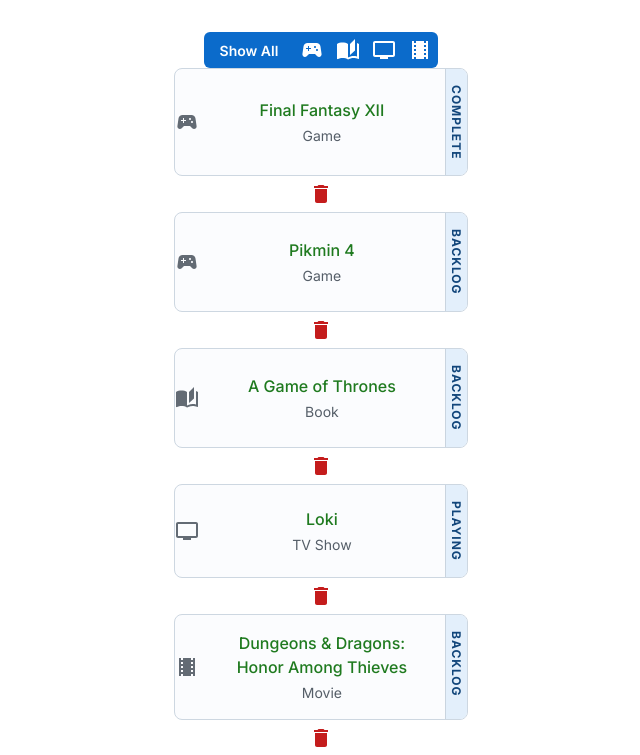
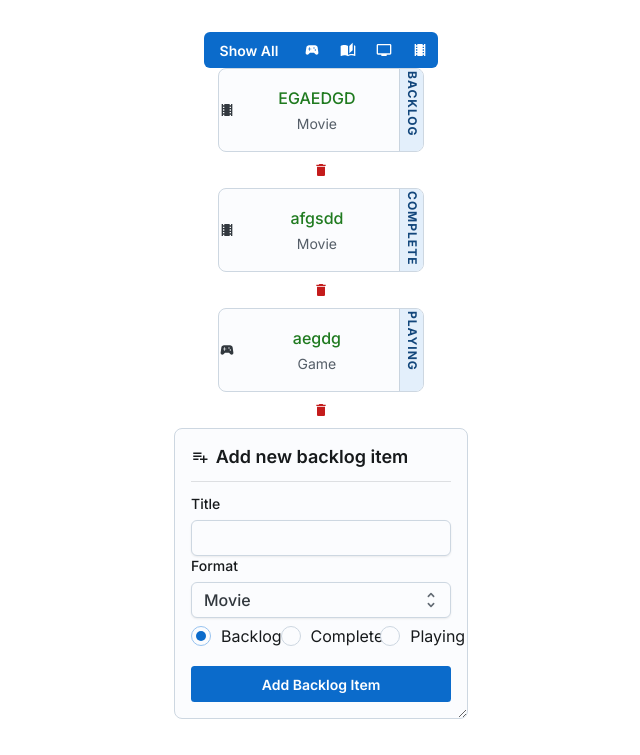
Before and after one commit to dbyrne978/back-log-buddy, a React (Vite) app in the folder back-log-buddy/: page / in a window 1280 px wide. Shown: the top 755 px of the page, without its empty margins (319-959 px from the left). Built offline with nearby package versions, Linux system fonts and the light colour scheme; data requests are answered from the project's data file.

Commit message:
Add collapsible completion status

```diff
--- a/back-log-buddy/db.json
+++ b/back-log-buddy/db.json
@@ -1,34 +1,22 @@
 {
   "backlogItems": [
     {
-      "id": 1,
-      "title": "Final Fantasy XII",
-      "format": "Game",
-      "completionStatus": "Complete"
+      "title": "EGAEDGD",
+      "format": "Movie",
+      "completionStatus": "Backlog",
+      "id": 2
     },
     {
-      "id": 2,
-      "title": "Pikmin 4",
-      "format": "Game",
-      "completionStatus": "Backlog"
+      "title": "afgsdd",
+      "format": "Movie",
+      "completionStatus": "Complete",
+      "id": 5
     },
     {
-      "id": 3,
-      "title": "A Game of Thrones",
-      "format": "Book",
-      "completionStatus": "Backlog"
-    },
-    {
-      "id": 4,
-      "title": "Loki",
-      "format": "TV Show",
-      "completionStatus": "Playing"
-    },
-    {
-      "id": 5,
-      "title": "Dungeons & Dragons: Honor Among Thieves",
-      "format": "Movie",
-      "completionStatus": "Backlog"
+      "title": "aegdg",
+      "format": "Game",
+      "completionStatus": "Playing",
+      "id": 6
     }
   ]
 }
--- a/back-log-buddy/src/App.jsx
+++ b/back-log-buddy/src/App.jsx
@@ -3,10 +3,17 @@
 import BacklogItemAdder from './components/BacklogItemAdder.jsx'
 import FormatFilter from './components/FormatFilter.jsx'
 import * as React from 'react';
-import { CssVarsProvider } from '@mui/joy/styles';
 import axios from 'axios';
 import BacklogItemDelete from './components/BacklogItemDelete.jsx'
 import Box from '@mui/joy/Box';
+import {
+  experimental_extendTheme as materialExtendTheme,
+  Experimental_CssVarsProvider as MaterialCssVarsProvider,
+  THEME_ID as MATERIAL_THEME_ID,
+} from '@mui/material/styles';
+import { CssVarsProvider as JoyCssVarsProvider } from '@mui/joy/styles';
+
+const materialTheme = materialExtendTheme();
 
 function App() {
   const [backlogItems, setBacklogItems] = React.useState([])
@@ -25,7 +32,8 @@
     : backlogItems.filter(media => media.format == formatFilter)
 
   return (
-    <CssVarsProvider>
+    <MaterialCssVarsProvider theme={{ [MATERIAL_THEME_ID]: materialTheme }}>
+      <JoyCssVarsProvider>
         <FormatFilter
           formatFilter={formatFilter}
           setFormatFilter={setFormatFilter}
@@ -55,7 +63,8 @@
           setBacklogItems={setBacklogItems}
         />
 
-    </CssVarsProvider>
+      </JoyCssVarsProvider>
+    </MaterialCssVarsProvider>
   )
 }
 
--- a/back-log-buddy/src/components/BacklogItem.jsx
+++ b/back-log-buddy/src/components/BacklogItem.jsx
@@ -8,16 +8,23 @@
 import TvIcon from '@mui/icons-material/Tv';
 import LocalMoviesIcon from '@mui/icons-material/LocalMovies';
 import Box from '@mui/joy/Box';
+import Collapse from '@mui/material/Collapse';
+import { useState } from 'react';
 
 
 const MediaCard = ({ title, format, completionStatus}) => {
+  const [ collapse, setCollapse ] = useState(false)
+  function onClickCompletionStatus() {setCollapse(!collapse)}
+
   return (
     <Box sx={{ display: 'flex' }}>
+      <Box sx={{ width: 44 }}></Box>
       <Card
         orientation="horizontal"
         variant="outlined"
-        sx={{ width: 260 }}
+        sx={{ width: 172, height: 50 }}
       >
+
         <CardOverflow
           sx={{
             display: 'flex',
@@ -45,8 +52,9 @@
         <CardOverflow
           variant="soft"
           color="primary"
+          id='test'
           sx={{
-            px: 0.2,
+            p: 0.2,
             writingMode: 'vertical-rl',
             textAlign: 'center',
             fontSize: 'xs',
@@ -55,11 +63,83 @@
             textTransform: 'uppercase',
             borderLeft: '1px solid',
             borderColor: 'divider',
+            width: 20
           }}
         >
-          {completionStatus}
+          <div onClick={onClickCompletionStatus}>{completionStatus}</div>
         </CardOverflow>
+
       </Card>
+
+      {completionStatus != 'Backlog' && <Collapse orientation="horizontal" in={collapse} >
+        <Typography
+          variant="soft"
+          color="primary"
+          sx={{
+            p: 0,
+            writingMode: 'vertical-rl',
+            textAlign: 'center',
+            fontSize: 12,
+            fontWeight: 'xl',
+            letterSpacing: '1px',
+            textTransform: 'uppercase',
+            borderLeft: '1px solid',
+            borderColor: 'divider',
+            width: 20,
+            margin: 0,
+            height: 84
+          }}
+        >
+          Backlog
+        </Typography>
+      </Collapse>}
+
+      {completionStatus != 'Complete' && <Collapse orientation="horizontal" in={collapse} >
+        <Typography
+          variant="soft"
+          color="primary"
+          sx={{
+            p: 0,
+            writingMode: 'vertical-rl',
+            textAlign: 'center',
+            fontSize: 'xs',
+            fontWeight: 'xl',
+            letterSpacing: '1px',
+            textTransform: 'uppercase',
+            borderLeft: '1px solid',
+            borderColor: 'divider',
+            width: 20,
+            margin: 0,
+            height: 84
+          }}
+        >
+          Complete
+        </Typography>
+      </Collapse>}
+
+      {completionStatus != 'Playing' && <Collapse orientation="horizontal" in={collapse} >
+        <Typography
+          variant="soft"
+          color="primary"
+          sx={{
+            p: 0,
+            writingMode: 'vertical-rl',
+            textAlign: 'center',
+            fontSize: 'xs',
+            fontWeight: 'xl',
+            letterSpacing: '1px',
+            textTransform: 'uppercase',
+            borderLeft: '1px solid',
+            borderColor: 'divider',
+            width: 20,
+            margin: 0,
+            height: 84
+          }}
+        >
+          Playing
+        </Typography>
+      </Collapse>}
+
     </Box>
   );
 }
--- a/back-log-buddy/src/components/BacklogItemDelete.jsx
+++ b/back-log-buddy/src/components/BacklogItemDelete.jsx
@@ -5,7 +5,6 @@
 
 export default function BacklogItemDelete({ id, setBacklogItems, backlogItems }) {
   const onDeleteClick = (id) => {
-    console.log(backlogItems.filter((backlogItem) => backlogItem.id != id))
     axios
       .delete(`http://localhost:3001/backlogItems/${id}`)
       .then(setBacklogItems(backlogItems.filter((backlogItem) => backlogItem.id != id)))
--- a/package.json
+++ b/package.json
@@ -5,7 +5,7 @@
     "@fontsource/inter": "^5.0.7",
     "@mui/icons-material": "^5.14.11",
     "@mui/joy": "^5.0.0-beta.0",
-    "@mui/material": "^5.14.11",
+    "@mui/material": "^5.14.15",
     "prop-types": "^15.8.1"
   }
 }
```
Also changed, not shown: 1 other file (tests, documents, lock files or other folders). Lines whose indentation alone changed are shown as unchanged.
